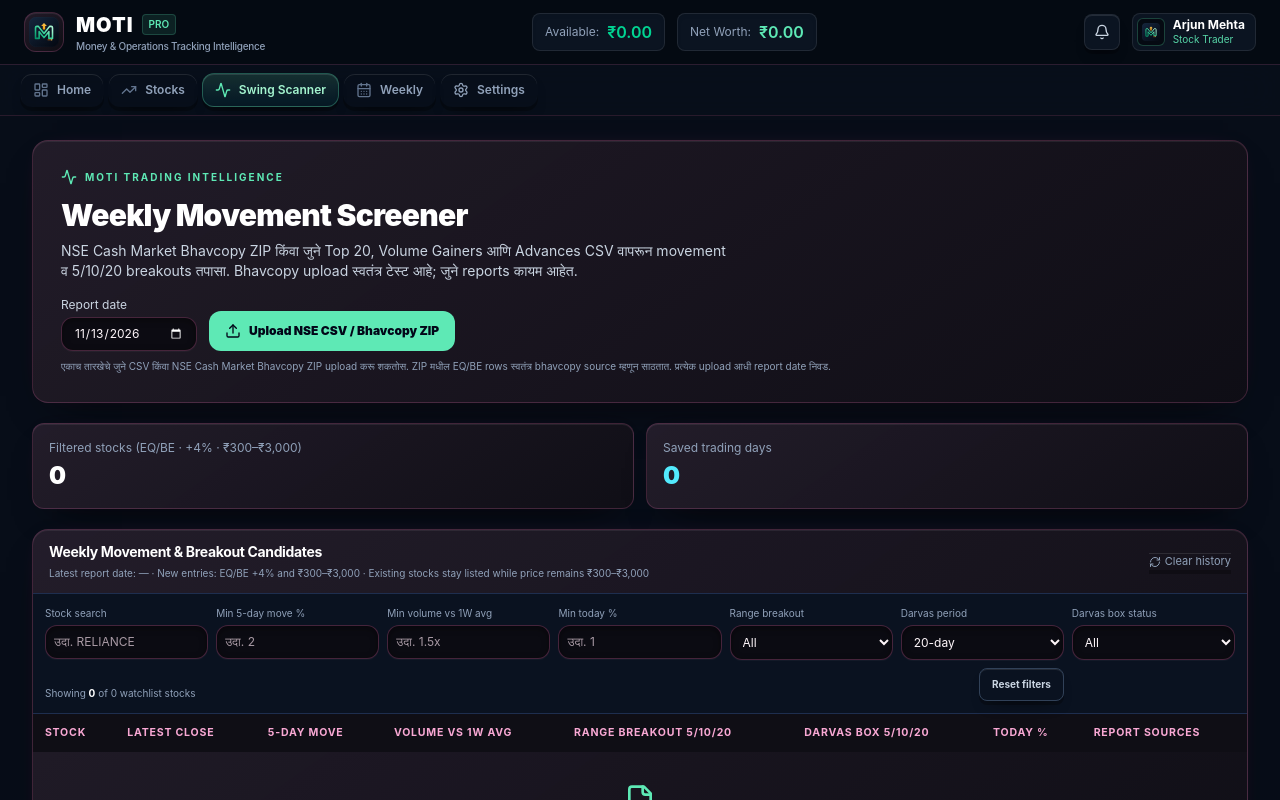
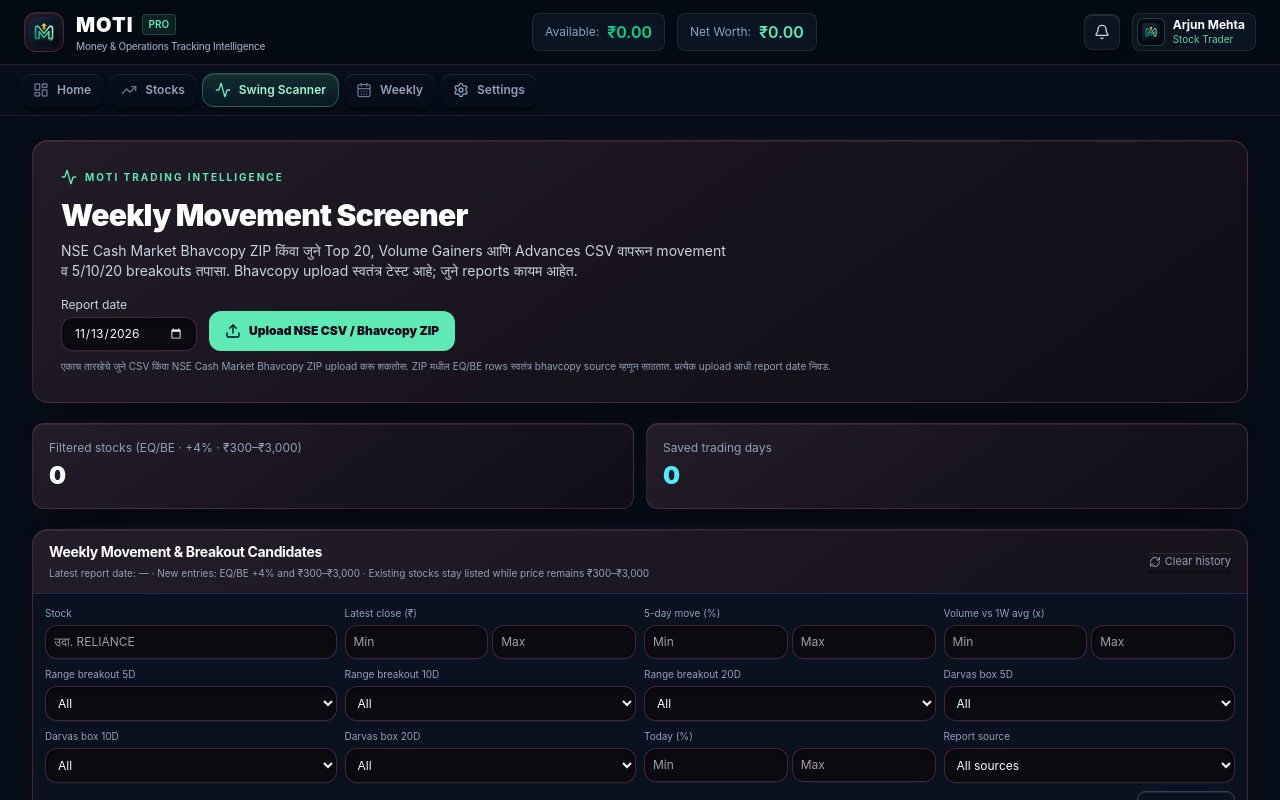
Before and after one commit to aarthak21-beep/MOTI-Money-Tracking-, a React (Vite) app: page / in a window 1280 px wide. Both pictures are taken after a click on the button "Swing Scanner". Shown: the top 800 px of the page. Built offline with nearby package versions, Linux system fonts and the light colour scheme.

Commit message:
Add filters for every Swing Screener table column (#73)
* Add filters for every screener table column

* Type screener filter control definitions

```diff
--- a/src/views/SwingScannerView.tsx
+++ b/src/views/SwingScannerView.tsx
@@ -169,12 +169,21 @@ export const SwingScannerView: React.FC = () => {
   const [message, setMessage] = useState('');
   const [errors, setErrors] = useState<string[]>([]);
   const [stockSearch, setStockSearch] = useState('');
+  const [minClose, setMinClose] = useState('');
+  const [maxClose, setMaxClose] = useState('');
   const [minFiveDay, setMinFiveDay] = useState('');
+  const [maxFiveDay, setMaxFiveDay] = useState('');
   const [minVolume, setMinVolume] = useState('');
+  const [maxVolume, setMaxVolume] = useState('');
   const [minToday, setMinToday] = useState('');
-  const [breakoutFilter, setBreakoutFilter] = useState('all');
-  const [darvasFilter, setDarvasFilter] = useState('all');
-  const [darvasPeriod, setDarvasPeriod] = useState('20');
+  const [maxToday, setMaxToday] = useState('');
+  const [breakout5, setBreakout5] = useState('all');
+  const [breakout10, setBreakout10] = useState('all');
+  const [breakout20, setBreakout20] = useState('all');
+  const [darvas5, setDarvas5] = useState('all');
+  const [darvas10, setDarvas10] = useState('all');
+  const [darvas20, setDarvas20] = useState('all');
+  const [sourceFilter, setSourceFilter] = useState('all');
   useEffect(() => { try { localStorage.setItem(STORAGE_KEY, JSON.stringify(records)); } catch { setMessage('Browser storage भरले आहे. जुन्या नोंदी clear करा.'); } }, [records]);
 
   const latestDate = useMemo(() => records.reduce((d, r) => r.date > d ? r.date : d, ''), [records]);
@@ -229,24 +238,37 @@ export const SwingScannerView: React.FC = () => {
 
   const filteredCandidates = candidates.filter(item => {
     if (stockSearch && !item.symbol.toLowerCase().includes(stockSearch.trim().toLowerCase())) return false;
+    if (minClose !== '' && (item.close === undefined || item.close < Number(minClose))) return false;
+    if (maxClose !== '' && (item.close === undefined || item.close > Number(maxClose))) return false;
     if (minFiveDay !== '' && (item.weeklyChange === undefined || item.weeklyChange < Number(minFiveDay))) return false;
+    if (maxFiveDay !== '' && (item.weeklyChange === undefined || item.weeklyChange > Number(maxFiveDay))) return false;
     if (minVolume !== '' && (item.volumeMultiple === undefined || item.volumeMultiple < Number(minVolume))) return false;
+    if (maxVolume !== '' && (item.volumeMultiple === undefined || item.volumeMultiple > Number(maxVolume))) return false;
     if (minToday !== '' && (item.pctToday === undefined || item.pctToday < Number(minToday))) return false;
-    if (breakoutFilter !== 'all') {
-      const days = Number(breakoutFilter);
-      if (!item.breakoutRanges.some(r => r.days === days && r.breakout)) return false;
-    }
-    if (darvasFilter !== 'all') {
-      const box = item.breakoutRanges.find(r => r.days === Number(darvasPeriod));
-      if (!box || !box.enough) return false;
+    if (maxToday !== '' && (item.pctToday === undefined || item.pctToday > Number(maxToday))) return false;
+    const checkBreakout = (value: string, days: number) => {
+      if (value === 'all') return true;
+      const range = item.breakoutRanges.find(r => r.days === days);
+      if (!range || !range.enough) return value === 'need';
+      return value === 'yes' ? range.breakout : value === 'no' ? !range.breakout : false;
+    };
+    if (!checkBreakout(breakout5, 5) || !checkBreakout(breakout10, 10) || !checkBreakout(breakout20, 20)) return false;
+    const checkDarvas = (value: string, days: number) => {
+      if (value === 'all') return true;
+      const box = item.breakoutRanges.find(r => r.days === days);
+      if (!box || !box.enough) return value === 'need';
       const status = box.breakout ? 'breakout' : box.inside ? 'inside' : 'below';
-      if (status !== darvasFilter) return false;
-    }
+      return status === value;
+    };
+    if (!checkDarvas(darvas5, 5) || !checkDarvas(darvas10, 10) || !checkDarvas(darvas20, 20)) return false;
+    if (sourceFilter !== 'all' && !item.sources.includes(sourceFilter)) return false;
     return true;
   });
   const resetFilters = () => {
-    setStockSearch(''); setMinFiveDay(''); setMinVolume(''); setMinToday('');
-    setBreakoutFilter('all'); setDarvasFilter('all'); setDarvasPeriod('20');
+    setStockSearch(''); setMinClose(''); setMaxClose(''); setMinFiveDay(''); setMaxFiveDay('');
+    setMinVolume(''); setMaxVolume(''); setMinToday(''); setMaxToday('');
+    setBreakout5('all'); setBreakout10('all'); setBreakout20('all');
+    setDarvas5('all'); setDarvas10('all'); setDarvas20('all'); setSourceFilter('all');
   };
   const handleFiles = async (files: FileList | null) => {
     if (!files?.length) return;
@@ -312,15 +334,16 @@ export const SwingScannerView: React.FC = () => {
         <div><h2 className="text-sm font-bold text-white">Weekly Movement & Breakout Candidates</h2><p className="mt-1 text-[10px] text-slate-400">Latest report date: {latestDate || '—'} · New entries: EQ/BE +4% and ₹300–₹3,000 · Existing stocks stay listed while price remains ₹300–₹3,000</p></div>
         <button onClick={clearHistory} className="inline-flex items-center gap-1 text-[11px] text-slate-400 hover:text-white"><RefreshCw className="h-3 w-3" /> Clear history</button>
       </div>
-      <div className="grid gap-2 border-b border-[#1e2e4f] bg-[#0a1220] p-3 sm:grid-cols-2 lg:grid-cols-3 xl:grid-cols-7">
-        <label className="text-[10px] text-slate-400">Stock search<input value={stockSearch} onChange={e => setStockSearch(e.target.value)} placeholder="उदा. RELIANCE" className="mt-1 w-full rounded-lg border border-slate-700 bg-[#0d1527] px-2 py-2 text-xs text-white placeholder:text-slate-600" /></label>
-        <label className="text-[10px] text-slate-400">Min 5-day move %<input type="number" step="0.5" value={minFiveDay} onChange={e => setMinFiveDay(e.target.value)} placeholder="उदा. 2" className="mt-1 w-full rounded-lg border border-slate-700 bg-[#0d1527] px-2 py-2 text-xs text-white" /></label>
-        <label className="text-[10px] text-slate-400">Min volume vs 1W avg<input type="number" min="0" step="0.1" value={minVolume} onChange={e => setMinVolume(e.target.value)} placeholder="उदा. 1.5x" className="mt-1 w-full rounded-lg border border-slate-700 bg-[#0d1527] px-2 py-2 text-xs text-white" /></label>
-        <label className="text-[10px] text-slate-400">Min today %<input type="number" step="0.5" value={minToday} onChange={e => setMinToday(e.target.value)} placeholder="उदा. 1" className="mt-1 w-full rounded-lg border border-slate-700 bg-[#0d1527] px-2 py-2 text-xs text-white" /></label>
-        <label className="text-[10px] text-slate-400">Range breakout<select value={breakoutFilter} onChange={e => setBreakoutFilter(e.target.value)} className="mt-1 w-full rounded-lg border border-slate-700 bg-[#0d1527] px-2 py-2 text-xs text-white"><option value="all">All</option><option value="5">5-day breakout</option><option value="10">10-day breakout</option><option value="20">20-day breakout</option></select></label>
-        <label className="text-[10px] text-slate-400">Darvas period<select value={darvasPeriod} onChange={e => setDarvasPeriod(e.target.value)} className="mt-1 w-full rounded-lg border border-slate-700 bg-[#0d1527] px-2 py-2 text-xs text-white"><option value="5">5-day</option><option value="10">10-day</option><option value="20">20-day</option></select></label>
-        <label className="text-[10px] text-slate-400">Darvas box status<select value={darvasFilter} onChange={e => setDarvasFilter(e.target.value)} className="mt-1 w-full rounded-lg border border-slate-700 bg-[#0d1527] px-2 py-2 text-xs text-white"><option value="all">All</option><option value="breakout">Box breakout</option><option value="inside">Inside box</option><option value="below">Below box</option></select></label>
-        <div className="flex items-end justify-between gap-2 sm:col-span-2 lg:col-span-3 xl:col-span-6"><p className="text-[10px] text-slate-400">Showing <span className="font-bold text-white">{filteredCandidates.length}</span> of {candidates.length} watchlist stocks</p><button onClick={resetFilters} className="rounded-lg border border-slate-700 px-3 py-2 text-[10px] font-bold text-slate-300 hover:bg-white/5">Reset filters</button></div>
+      <div className="grid gap-2 border-b border-[#1e2e4f] bg-[#0a1220] p-3 sm:grid-cols-2 lg:grid-cols-3 xl:grid-cols-4">
+        <label className="text-[10px] text-slate-400">Stock<input value={stockSearch} onChange={e => setStockSearch(e.target.value)} placeholder="उदा. RELIANCE" className="mt-1 w-full rounded-lg border border-slate-700 bg-[#0d1527] px-2 py-2 text-xs text-white placeholder:text-slate-600" /></label>
+        <div className="text-[10px] text-slate-400">Latest close (₹)<div className="mt-1 flex gap-1"><input aria-label="Minimum latest close" type="number" value={minClose} onChange={e => setMinClose(e.target.value)} placeholder="Min" className="w-1/2 min-w-0 rounded-lg border border-slate-700 bg-[#0d1527] px-2 py-2 text-xs text-white" /><input aria-label="Maximum latest close" type="number" value={maxClose} onChange={e => setMaxClose(e.target.value)} placeholder="Max" className="w-1/2 min-w-0 rounded-lg border border-slate-700 bg-[#0d1527] px-2 py-2 text-xs text-white" /></div></div>
+        <div className="text-[10px] text-slate-400">5-day move (%)<div className="mt-1 flex gap-1"><input aria-label="Minimum 5-day move" type="number" step="0.5" value={minFiveDay} onChange={e => setMinFiveDay(e.target.value)} placeholder="Min" className="w-1/2 min-w-0 rounded-lg border border-slate-700 bg-[#0d1527] px-2 py-2 text-xs text-white" /><input aria-label="Maximum 5-day move" type="number" step="0.5" value={maxFiveDay} onChange={e => setMaxFiveDay(e.target.value)} placeholder="Max" className="w-1/2 min-w-0 rounded-lg border border-slate-700 bg-[#0d1527] px-2 py-2 text-xs text-white" /></div></div>
+        <div className="text-[10px] text-slate-400">Volume vs 1W avg (x)<div className="mt-1 flex gap-1"><input aria-label="Minimum volume multiple" type="number" min="0" step="0.1" value={minVolume} onChange={e => setMinVolume(e.target.value)} placeholder="Min" className="w-1/2 min-w-0 rounded-lg border border-slate-700 bg-[#0d1527] px-2 py-2 text-xs text-white" /><input aria-label="Maximum volume multiple" type="number" min="0" step="0.1" value={maxVolume} onChange={e => setMaxVolume(e.target.value)} placeholder="Max" className="w-1/2 min-w-0 rounded-lg border border-slate-700 bg-[#0d1527] px-2 py-2 text-xs text-white" /></div></div>
+        {[{days:5,value:breakout5,set:setBreakout5},{days:10,value:breakout10,set:setBreakout10},{days:20,value:breakout20,set:setBreakout20}].map(({days,value,set}) => <label key={'range'+days} className="text-[10px] text-slate-400">Range breakout {days}D<select value={value} onChange={e => set(e.target.value)} className="mt-1 w-full rounded-lg border border-slate-700 bg-[#0d1527] px-2 py-2 text-xs text-white"><option value="all">All</option><option value="yes">Breakout</option><option value="no">No breakout</option><option value="need">Insufficient data</option></select></label>)}
+        {[{days:5,value:darvas5,set:setDarvas5},{days:10,value:darvas10,set:setDarvas10},{days:20,value:darvas20,set:setDarvas20}].map(({days,value,set}) => <label key={'darvas'+days} className="text-[10px] text-slate-400">Darvas box {days}D<select value={value} onChange={e => set(e.target.value)} className="mt-1 w-full rounded-lg border border-slate-700 bg-[#0d1527] px-2 py-2 text-xs text-white"><option value="all">All</option><option value="breakout">Box breakout</option><option value="inside">Inside box</option><option value="below">Below box</option><option value="need">Insufficient data</option></select></label>)}
+        <div className="text-[10px] text-slate-400">Today (%)<div className="mt-1 flex gap-1"><input aria-label="Minimum today percent" type="number" step="0.5" value={minToday} onChange={e => setMinToday(e.target.value)} placeholder="Min" className="w-1/2 min-w-0 rounded-lg border border-slate-700 bg-[#0d1527] px-2 py-2 text-xs text-white" /><input aria-label="Maximum today percent" type="number" step="0.5" value={maxToday} onChange={e => setMaxToday(e.target.value)} placeholder="Max" className="w-1/2 min-w-0 rounded-lg border border-slate-700 bg-[#0d1527] px-2 py-2 text-xs text-white" /></div></div>
+        <label className="text-[10px] text-slate-400">Report source<select value={sourceFilter} onChange={e => setSourceFilter(e.target.value)} className="mt-1 w-full rounded-lg border border-slate-700 bg-[#0d1527] px-2 py-2 text-xs text-white"><option value="all">All sources</option><option value="bhavcopy">Bhavcopy</option><option value="top20">Top 20</option><option value="volume">Volume Gainers</option><option value="advance">Advances</option></select></label>
+        <div className="flex items-end justify-between gap-2 sm:col-span-2 lg:col-span-3 xl:col-span-4"><p className="text-[10px] text-slate-400">Showing <span className="font-bold text-white">{filteredCandidates.length}</span> of {candidates.length} watchlist stocks</p><button onClick={resetFilters} className="rounded-lg border border-slate-700 px-3 py-2 text-[10px] font-bold text-slate-300 hover:bg-white/5">Reset all filters</button></div>
       </div>
       <div className="overflow-x-auto">
         <table className="w-full min-w-[1150px] text-left text-xs">
```
